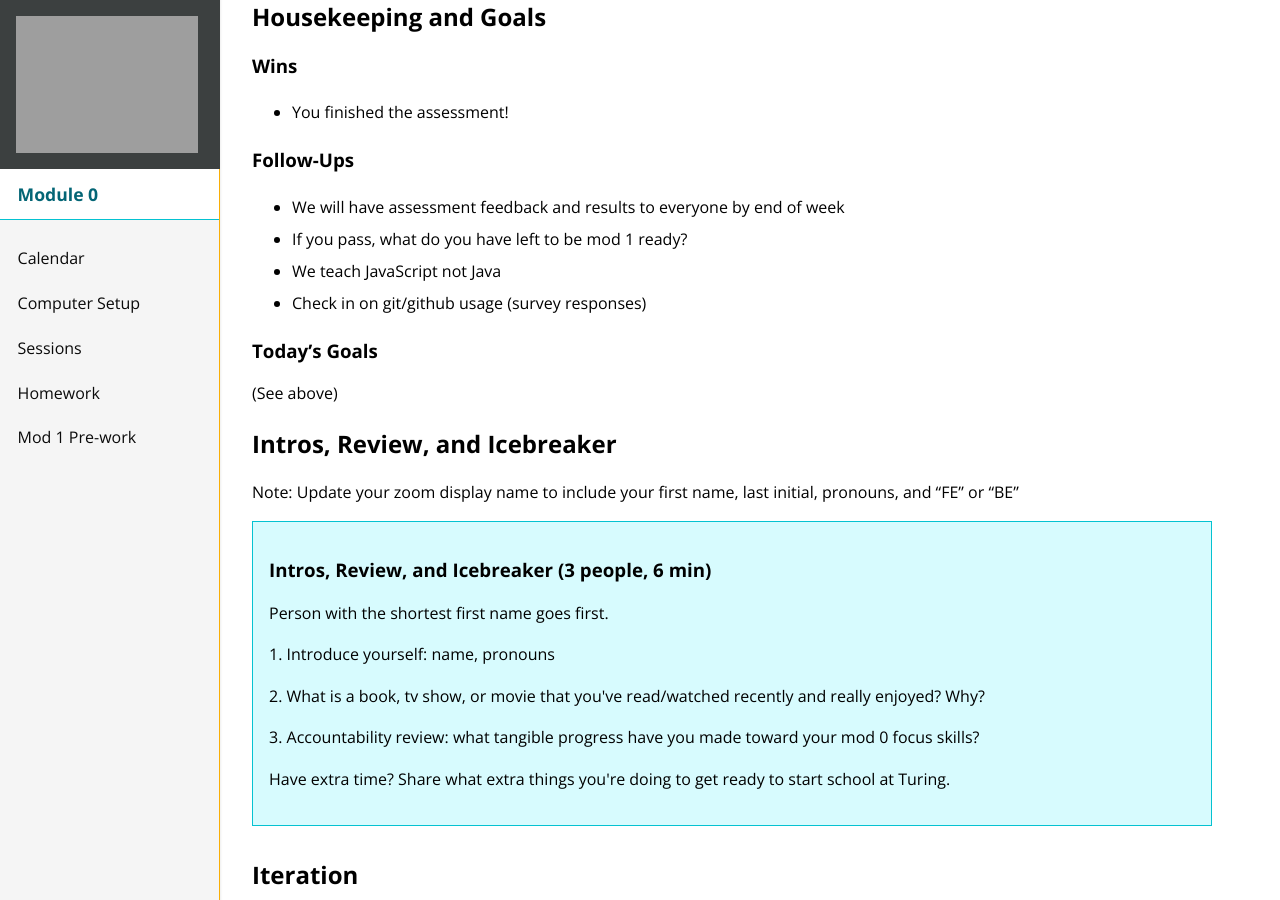
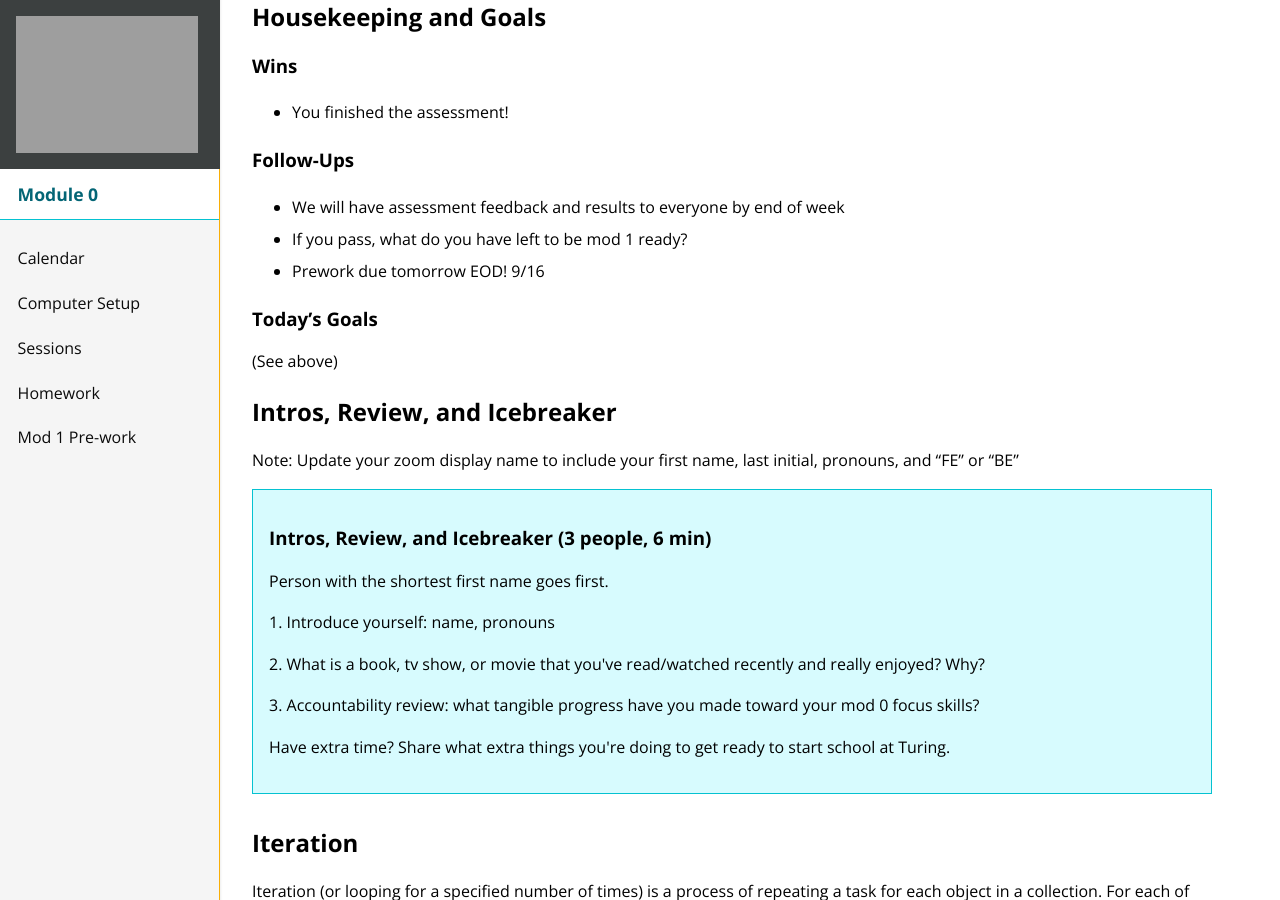
Before and after one commit to turingschool/mod-0-curriculum, a Jekyll site: the page built from session5/index.md, in a window 1280 px wide and 900 px high, scrolled down 466 px. Built offline with Jekyll 4.4.1, drawn with Linux system fonts in a browser that asks for light colours; nearby versions of some CDN libraries.

Commit message:
update reminders

```diff
--- a/session5/index.md
+++ b/session5/index.md
@@ -45,8 +45,7 @@ subheading: Attention to Detail and Iteration
 
 - We will have assessment feedback and results to everyone by end of week
 - If you pass, what do you have left to be mod 1 ready?
-- We teach JavaScript not Java
-- Check in on git/github usage (survey responses)
+- Prework due tomorrow EOD! 9/16
 
 ### Today's Goals
 
```
